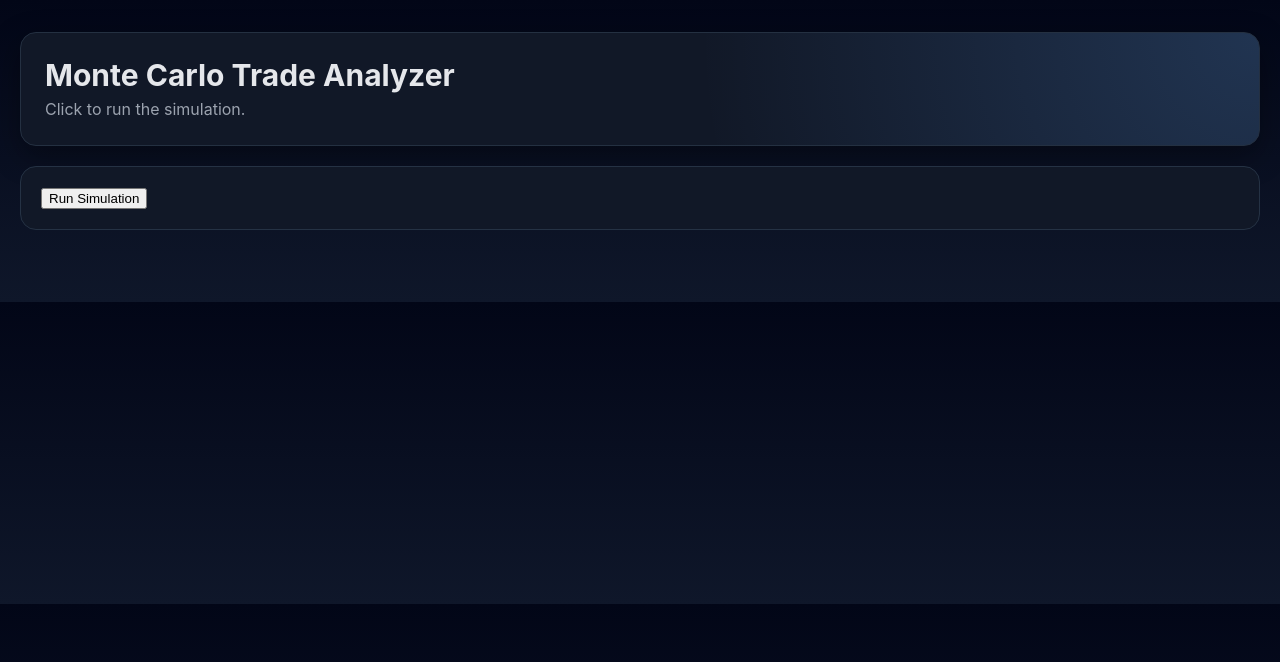
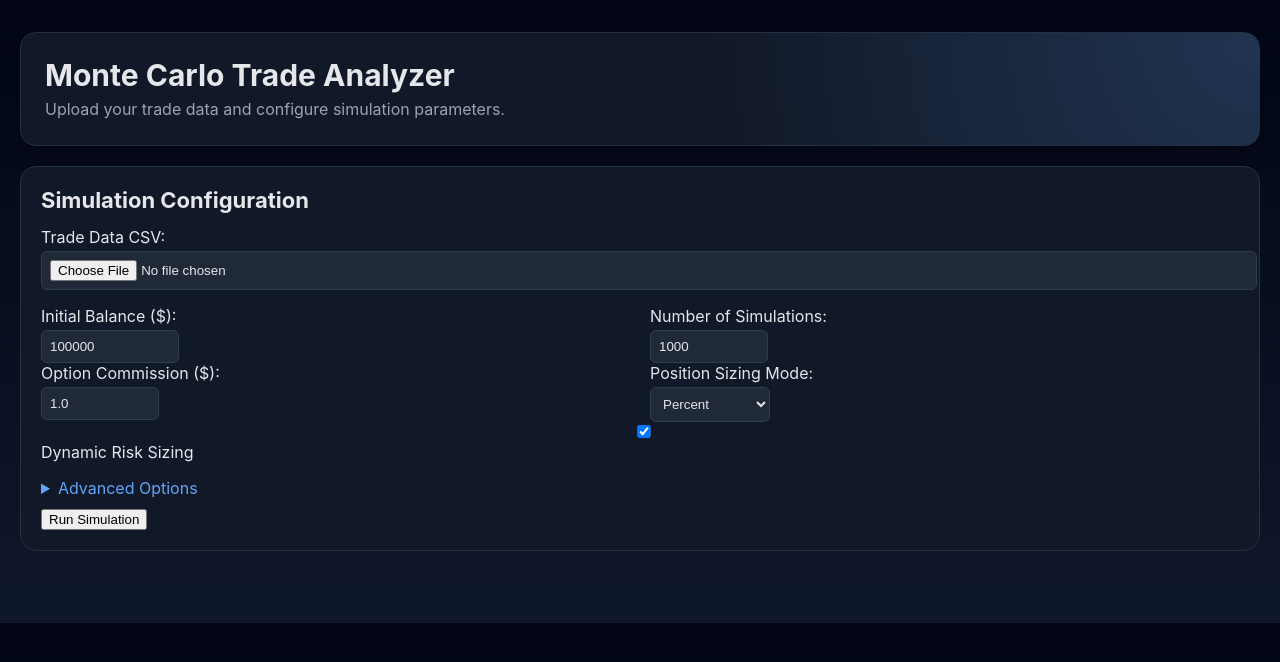
Before and after one commit to jisaac01/tm_trade_analyzer, a Flask app: template templates/index.html in a window 1280 px wide. Shown: the top 662 px of the page. Run offline with Flask 3, Linux system fonts and the light colour scheme; the template is opened without the code that fills it, so the values that code supplies are empty; some libraries are stand-ins or nearby versions.

Commit message:
Add form for simulation knobs

```diff
--- a/app.py
+++ b/app.py
@@ -1,11 +1,17 @@
-from flask import Flask, render_template, request
+from flask import Flask, render_template, request, session, redirect, url_for, flash
 import pandas as pd
 from html import escape
 import simulator
 import trade_parser
 import os
+import uuid
 
 app = Flask(__name__)
+app.secret_key = 'supersecretkey'  # Change this to a random secret in production
+
+UPLOAD_FOLDER = 'uploads'
+if not os.path.exists(UPLOAD_FOLDER):
+    os.makedirs(UPLOAD_FOLDER)
 
 def format_currency_whole(value):
     value_int = int(value)
@@ -13,27 +19,90 @@ def format_currency_whole(value):
 
 @app.route('/', methods=['GET', 'POST'])
 def index():
-    # Hard-coded parameters
-    csv_file = os.path.join(os.path.dirname(__file__), "tests", "test_data", "CML TM Trades Long 60 Delta, Short 30 Delta Call 20260223.csv")
-    initial_balance = 10000
-    num_simulations = 5000
-    option_commission = 0.495
-    position_sizing = 'percent'
-    dynamic_risk_sizing = True
-    simulation_mode = 'iid'
-    block_size = 5
+    if request.method == 'POST':
+        # Handle file upload
+        csv_file = request.files.get('csv_file')
+        if not csv_file or not csv_file.filename.endswith('.csv'):
+            flash('Please upload a valid CSV file.')
+            return redirect(url_for('index'))
+
+        # Save file
+        filename = str(uuid.uuid4()) + '.csv'
+        filepath = os.path.join(UPLOAD_FOLDER, filename)
+        csv_file.save(filepath)
+        session['csv_filepath'] = filepath
+        session['original_filename'] = csv_file.filename
+
+        # Get parameters
+        initial_balance = float(request.form.get('initial_balance', 100000))
+        num_simulations = int(request.form.get('num_simulations', 1000))
+        option_commission = float(request.form.get('option_commission', 1.0))
+        position_sizing = request.form.get('position_sizing_mode', 'percent')
+        dynamic_risk_sizing = 'dynamic_risk_sizing' in request.form
+        simulation_mode = request.form.get('simulation_mode', 'iid')
+        block_size = int(request.form.get('block_size', 1))
+
+        # Store params in session for re-run
+        session['params'] = {
+            'initial_balance': initial_balance,
+            'num_simulations': num_simulations,
+            'option_commission': option_commission,
+            'position_sizing': position_sizing,
+            'dynamic_risk_sizing': dynamic_risk_sizing,
+            'simulation_mode': simulation_mode,
+            'block_size': block_size
+        }
+
+        return redirect(url_for('results'))
+
+    # GET: render form
+    return render_template('index.html')
+
+@app.route('/results', methods=['GET', 'POST'])
+def results():
+    if 'csv_filepath' not in session:
+        return redirect(url_for('index'))
+
+    if request.method == 'POST':
+        # Update params from form
+        params = session.get('params', {})
+        params.update({
+            'initial_balance': float(request.form.get('initial_balance', params.get('initial_balance', 100000))),
+            'num_simulations': int(request.form.get('num_simulations', params.get('num_simulations', 1000))),
+            'option_commission': float(request.form.get('option_commission', params.get('option_commission', 1.0))),
+            'position_sizing': request.form.get('position_sizing_mode', params.get('position_sizing', 'percent')),
+            'dynamic_risk_sizing': 'dynamic_risk_sizing' in request.form,
+            'simulation_mode': request.form.get('simulation_mode', params.get('simulation_mode', 'iid')),
+            'block_size': int(request.form.get('block_size', params.get('block_size', 1)))
+        })
+        session['params'] = params
+        return redirect(url_for('results'))
+
+    # GET: run simulation with current params
+    params = session.get('params', {
+        'initial_balance': 100000,
+        'num_simulations': 1000,
+        'option_commission': 1.0,
+        'position_sizing': 'percent',
+        'dynamic_risk_sizing': True,
+        'simulation_mode': 'iid',
+        'block_size': 1
+    })
+
+    csv_filepath = session['csv_filepath']
 
     # Parse CSV
-    trade_stats = trade_parser.parse_trade_csv(csv_file)
+    trade_stats = trade_parser.parse_trade_csv(csv_filepath)
+    trade_stats['name'] = os.path.splitext(session['original_filename'])[0]
 
     # Run simulation
     trade_reports = simulator.run_monte_carlo_simulation(
-        trade_stats, initial_balance, num_simulations,
-        position_sizing=position_sizing,
-        dynamic_risk_sizing=dynamic_risk_sizing,
-        simulation_mode=simulation_mode,
-        block_size=block_size,
-        commission_per_contract=option_commission
+        trade_stats, params['initial_balance'], params['num_simulations'],
+        position_sizing=params['position_sizing'],
+        dynamic_risk_sizing=params['dynamic_risk_sizing'],
+        simulation_mode=params['simulation_mode'],
+        block_size=params['block_size'],
+        commission_per_contract=params['option_commission']
     )
 
     # Prepare data for template
@@ -49,11 +118,4 @@ def index():
 
     return render_template('results.html',
                            trade_reports=trade_reports,
-                           initial_balance=initial_balance,
-                           position_sizing=position_sizing,
-                           dynamic_risk_sizing=dynamic_risk_sizing,
-                           simulation_mode=simulation_mode,
-                           block_size=block_size)
-
-if __name__ == '__main__':
-    app.run(debug=True, port=5001)
+                           **params)
--- a/templates/base.html
+++ b/templates/base.html
@@ -72,6 +72,8 @@
         .form-group label { display: block; margin-bottom: 4px; color: var(--text); }
         .form-group input, .form-group select { width: 100%; padding: 8px; background: var(--panel-2); border: 1px solid #2f3d52; border-radius: 6px; color: var(--text); }
         .form-group button { background: var(--accent); color: var(--bg); border: none; padding: 10px 20px; border-radius: 6px; cursor: pointer; }
+        .form-row { display: flex; gap: 20px; }
+        .form-row .form-group { flex: 1; margin-bottom: 0; }
     </style>
 </head>
 <body>
--- a/templates/index.html
+++ b/templates/index.html
@@ -5,11 +5,65 @@
 {% block content %}
 <section class="hero">
     <h1>Monte Carlo Trade Analyzer</h1>
-    <p>Click to run the simulation.</p>
+    <p>Upload your trade data and configure simulation parameters.</p>
 </section>
 
 <section class="trade-card">
-    <form method="POST">
+    <h2>Simulation Configuration</h2>
+    <form method="POST" enctype="multipart/form-data">
+        <div class="form-group">
+            <label for="csv_file">Trade Data CSV:</label>
+            <input type="file" id="csv_file" name="csv_file" accept=".csv" required>
+        </div>
+
+        <div class="form-row">
+            <div class="form-group">
+                <label for="initial_balance">Initial Balance ($):</label>
+                <input type="number" id="initial_balance" name="initial_balance" value="100000" min="1" step="0.01" style="width: 120px;">
+            </div>
+            <div class="form-group">
+                <label for="num_simulations">Number of Simulations:</label>
+                <input type="number" id="num_simulations" name="num_simulations" value="1000" min="1" style="width: 100px;">
+            </div>
+        </div>
+
+        <div class="form-row">
+            <div class="form-group">
+                <label for="option_commission">Option Commission ($):</label>
+                <input type="number" id="option_commission" name="option_commission" value="1.0" min="0" step="0.01" style="width: 100px;">
+            </div>
+            <div class="form-group">
+                <label for="position_sizing_mode">Position Sizing Mode:</label>
+                <select id="position_sizing_mode" name="position_sizing_mode" style="width: 120px;">
+                    <option value="percent">Percent</option>
+                    <option value="contracts">Contracts</option>
+                </select>
+            </div>
+        </div>
+
+        <div class="form-group">
+            <label for="dynamic_risk_sizing">
+                <input type="checkbox" id="dynamic_risk_sizing" name="dynamic_risk_sizing" checked> Dynamic Risk Sizing
+            </label>
+        </div>
+
+        <details>
+            <summary style="cursor: pointer; color: var(--accent); margin-bottom: 10px;">Advanced Options</summary>
+            <div class="form-row">
+                <div class="form-group">
+                    <label for="simulation_mode">Simulation Mode:</label>
+                    <select id="simulation_mode" name="simulation_mode" style="width: 120px;">
+                        <option value="iid">IID</option>
+                        <option value="moving-block-bootstrap">Bootstrap</option>
+                    </select>
+                </div>
+                <div class="form-group">
+                    <label for="block_size">Block Size:</label>
+                    <input type="number" id="block_size" name="block_size" value="1" min="1" style="width: 80px;">
+                </div>
+            </div>
+        </details>
+
         <button type="submit">Run Simulation</button>
     </form>
 </section>
```
Also changed, not shown: TODO.md (+14 -10 lines), templates/results.html (+56 -0 lines), tests/test_app.py (+169 -2 lines), tests/test_integration.py (added, +46 -0 lines).
